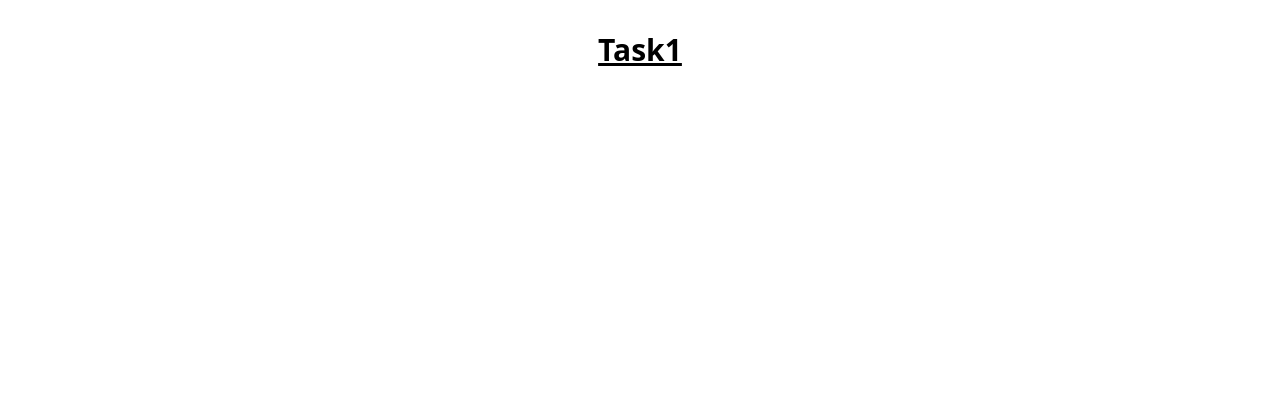
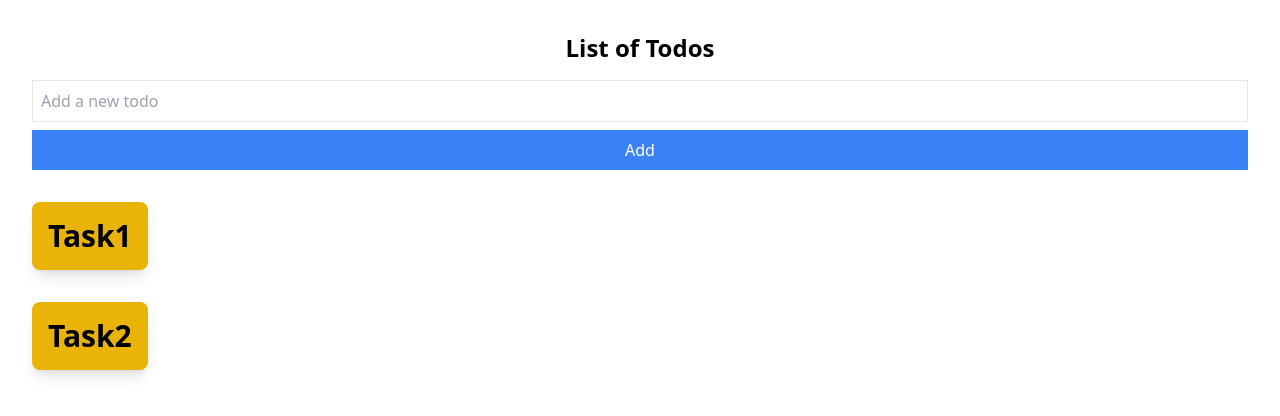
Before and after one commit to chandan0815/Todo-App, a React (Vite) app: page / in a window 1280 px wide. Shown: the top 416 px of the page. Built offline with nearby package versions, Linux system fonts and the light colour scheme.

Commit message:
feat: added form for creating new Tasks

```diff
--- /dev/null
+++ b/src/TodoItem/AddTodoItem.tsx
@@ -0,0 +1,32 @@
+import React, { useState } from 'react';
+
+function AddTodo() {
+  const [text, setText] = useState('');
+
+  //   const handleSubmit = (e: React.FormEvent) => {
+  //     e.preventDefault();
+  //     if (text.trim()) {
+  //       addTodo(text);
+  //       setText('');
+  //     }
+  //   };
+  const handleSubmit = (e: React.FormEvent) => {
+    e.preventDefault();
+    console.log('AddTodo.tsx handleSubmit() text:', text);
+  };
+
+  return (
+    <form className='mb-4' onSubmit={handleSubmit}>
+      <input
+        type='text'
+        className='border p-2 w-full'
+        value={text}
+        onChange={(e) => setText(e.target.value)}
+        placeholder='Add a new todo'
+      />
+      <button className='bg-blue-500 text-white p-2 w-full mt-2'>Add</button>
+    </form>
+  );
+}
+
+export default AddTodo;
--- a/src/TodoItem/TodoItem.tsx
+++ b/src/TodoItem/TodoItem.tsx
@@ -1,8 +1,16 @@
-function TodoItem() {
+interface Todo {
+  id: number;
+  taskName: string;
+  taskDesc: string;
+  completed: boolean;
+}
+function TodoItem(props: { itemObj: Todo }) {
   return (
-    <div>
-      <h1 className='text-3xl font-bold underline'>Task1</h1>
-    </div>
+    <li className='flex gap-4 py-2'>
+      <div className='flex items-center justify-between bg-yellow-500 p-4 my-2 rounded-lg shadow-lg'>
+        <h2 className='text-3xl font-bold'>{props.itemObj.taskName}</h2>
+      </div>
+    </li>
   );
 }
 
--- a/src/TodoList/TodoList.tsx
+++ b/src/TodoList/TodoList.tsx
@@ -1,9 +1,20 @@
 import TodoItem from '../TodoItem/TodoItem.tsx';
+import AddTodo from '../TodoItem/AddTodoItem.tsx';
+const sampleTasks = [
+  { id: 1, taskName: 'Task1', taskDesc: 'DescTask1', completed: false },
+  { id: 2, taskName: 'Task2', taskDesc: 'DescTask2', completed: true },
+];
 function TodoList() {
   return (
-    <div>
-      <TodoItem />
-    </div>
+    <>
+      <h1 className='text-2xl font-bold mb-4'> List of Todos </h1>
+      <AddTodo />
+      <ul>
+        {sampleTasks.map((task) => (
+          <TodoItem key={task.id} itemObj={task} />
+        ))}
+      </ul>
+    </>
   );
 }
 
```
